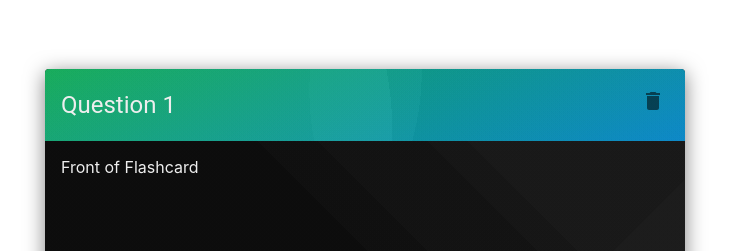
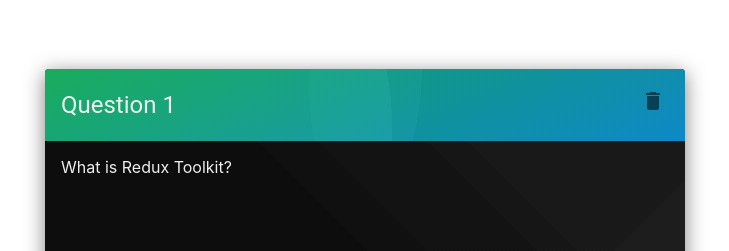
Before and after one commit to JordanWinslow/flash-cards, a React (Create React App) app: page / in a window 1280 px wide. Shown: the part 151-402 px from the top of the page, without its empty margins (275-1004 px from the left). Built offline with nearby package versions, Linux system fonts and the light colour scheme.

Commit message:
updated question

```diff
--- a/src/features/flashcard/flashCardSlice.ts
+++ b/src/features/flashcard/flashCardSlice.ts
@@ -10,8 +10,15 @@
       {
         // State is an Array of Flashcards With a Front and Back. The id is the array index
         id: "0",
-        front: { title: "Question 1", content: "Front of Flashcard" },
-        back: { title: "Answer 1", content: "Back of Flashcard" }
+        front: {
+          title: "Question 1",
+          content: "What is Redux Toolkit?"
+        },
+        back: {
+          title: "",
+          content:
+            "Redux Toolkit is the official, opinionated, batteries-included toolset for efficient Redux development and is intended to be the standard way to write Redux logic."
+        }
       },
       {
         // State is an Array of Flashcards With a Front and Back. The id is the array index
```
